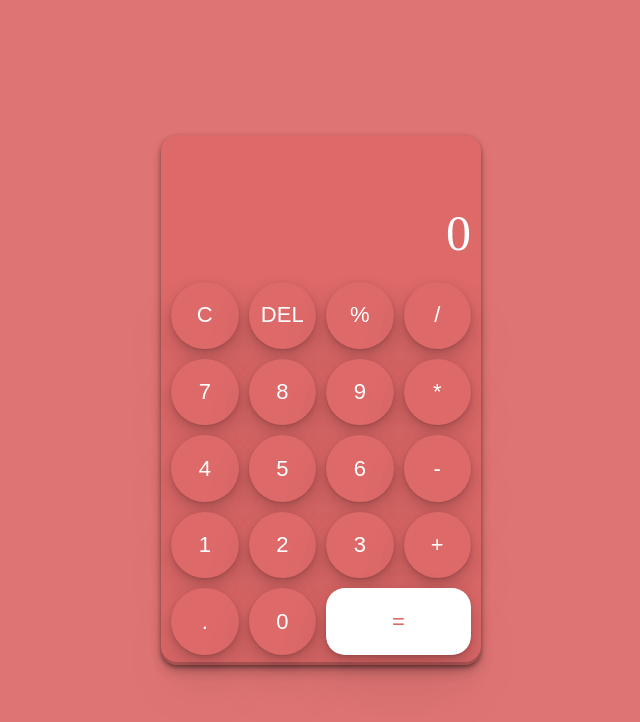
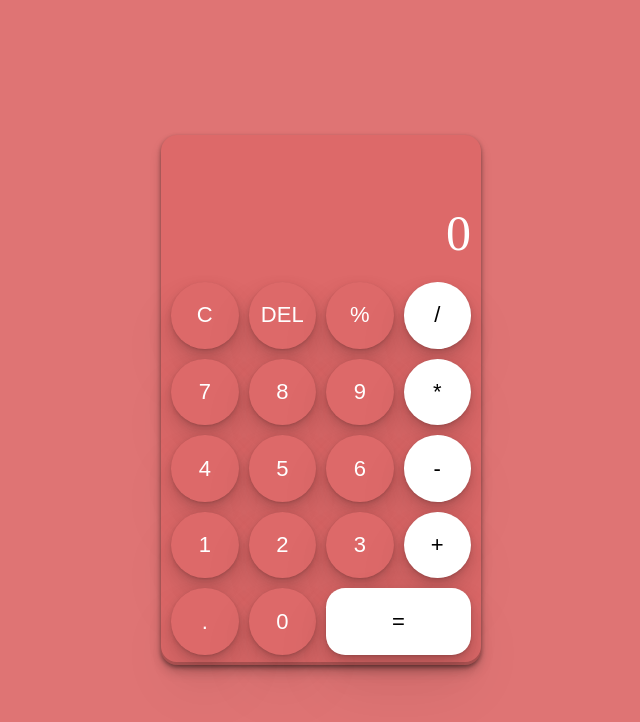
Before and after one commit to Gaurav-Shekhawat/Calculator, a plain HTML site: page index.html in a window 1280 px wide. Shown: the whole page, without its empty margins (319-959 px from the left). Drawn offline with Linux system fonts and the light colour scheme.

Commit message:
updates colors of few operators

```diff
--- a/styles.scss
+++ b/styles.scss
@@ -59,13 +59,22 @@ body {
 			background-color: #dd6969;
 			transition: scale 0.3s;
 
+      &.operator{
+        color: black;
+        background-color: white;
+        &.modulus{
+          background-color: #dd6969;
+          color:white;
+        }
+      }
+
 			&.clear {
 				font-size: 22px;
 			}
 
 			&.equals {
 				background-color: white;
-				color: #dd6969;
+				color: black;
 				grid-column: 3/5;
 				border-radius: 1.2rem;
 			}
```
Also changed, not shown: styles.css, 1 other file.
